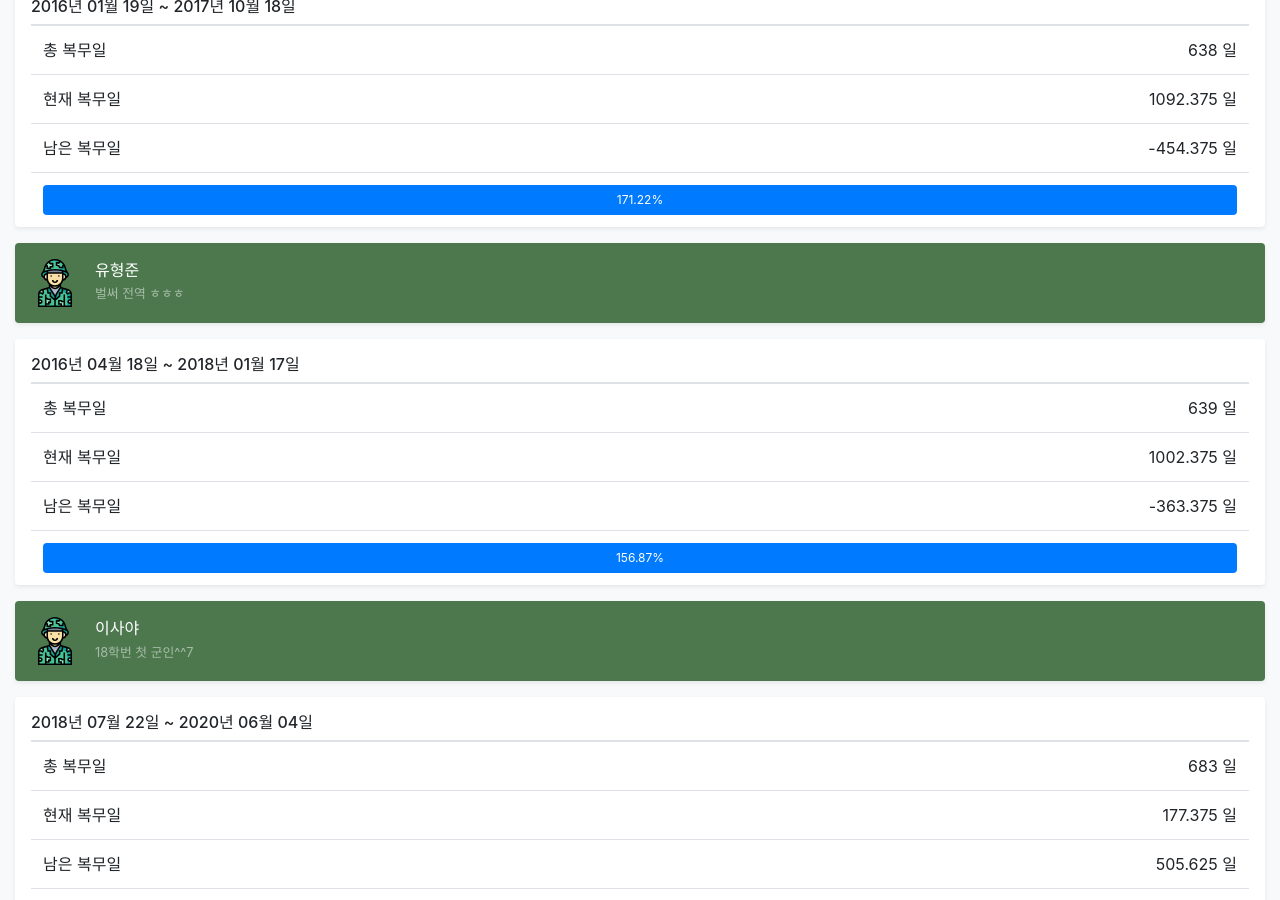
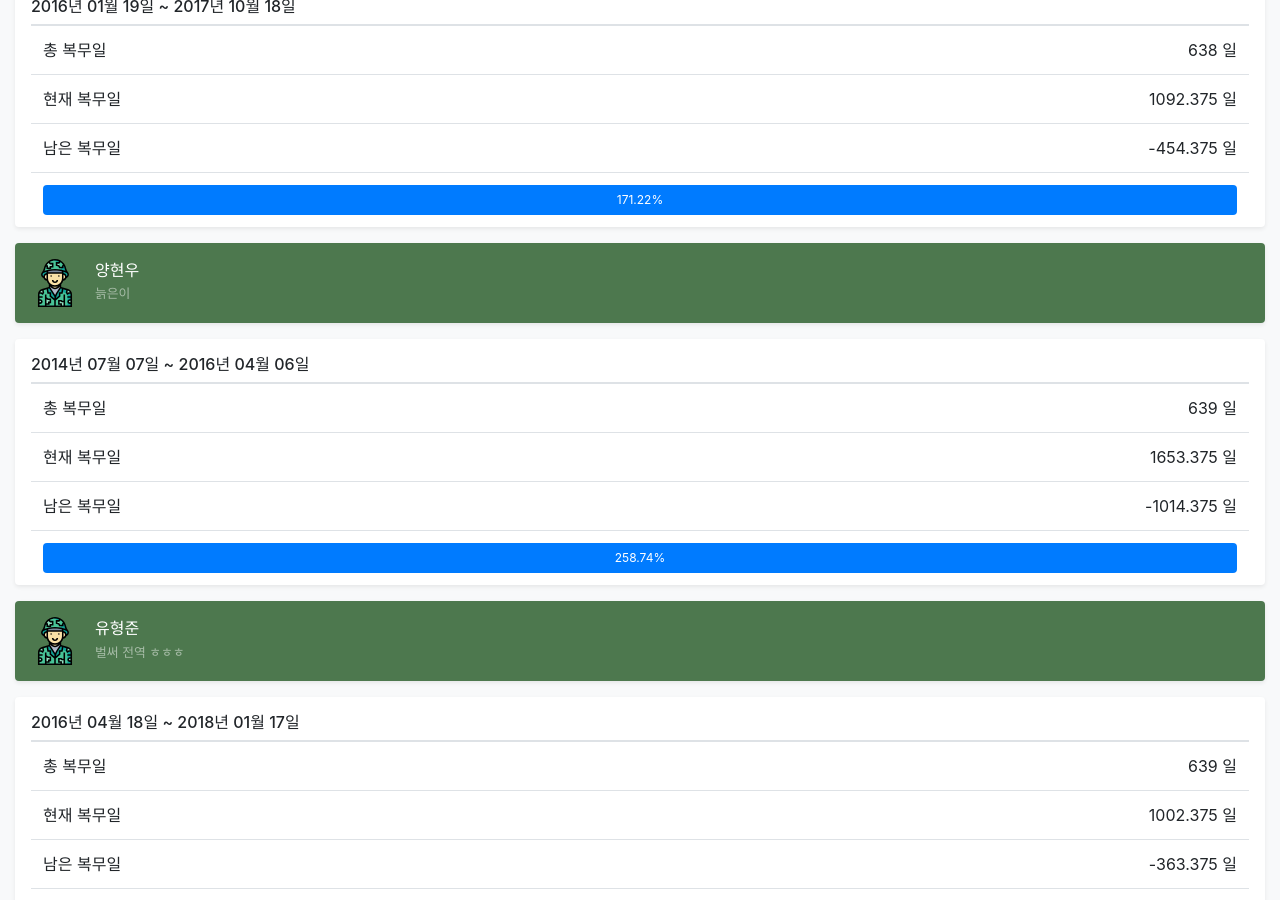
Before and after one commit to cocopambag/mil, a Jekyll site: the page built from index.html, in a window 1280 px wide and 900 px high, scrolled down 1262 px. Built offline with Jekyll 4.4.1, drawn with Linux system fonts in a browser that asks for light colours; nearby versions of some CDN libraries.

Commit message:
add 양현우

```diff
--- a/_data/members.yml
+++ b/_data/members.yml
@@ -33,3 +33,9 @@
   end : 2017-10-18
   description : 개(새)발자
   image :
+
+- name : 양현우
+  start : 2014-07-07
+  end : 2016-04-06
+  description : 늙은이
+  image :
```
